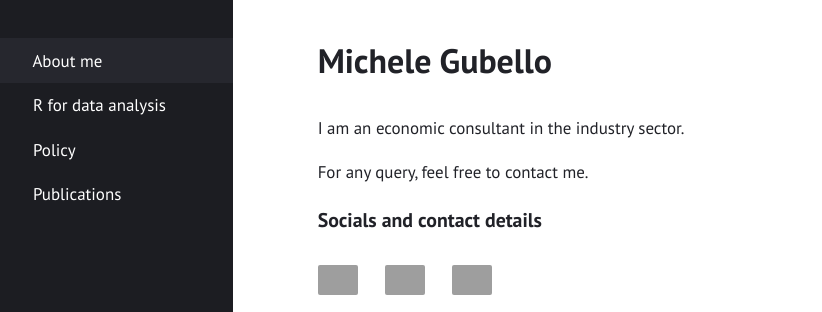
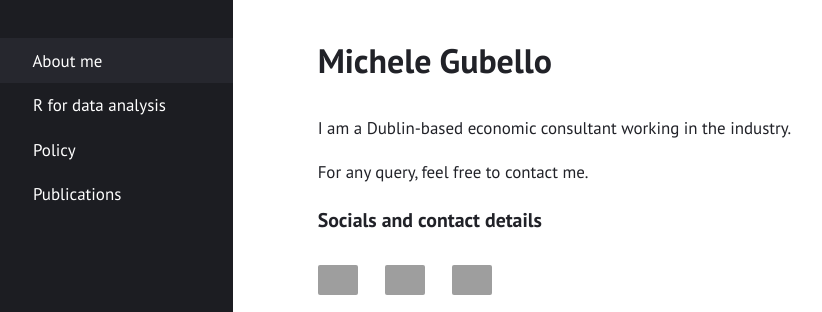
Before and after one commit to gubellom/gubellom.github.io, a Jekyll site: the page built from presentation.md, in a window 1280 px wide. Shown: the top 312 px of the page, without its empty margins (47-869 px from the left). Built offline with Jekyll 4.4.1, drawn with Linux system fonts in a browser that asks for light colours; grey boxes are pictures that could not be loaded.

Commit message:
Update presentation.md
Signed-off-by: Michele Gubello <62111923+gubellom@users.noreply.github.com>

```diff
--- a/presentation.md
+++ b/presentation.md
@@ -25,7 +25,7 @@ permalink: "/"
   <div style="flex: 2; margin-left: 20px;">
     <p> -->
 
-I am an economic consultant in the industry sector.  <!--<be>
+I am a Dublin-based economic consultant working in the industry.  <!--<be>
 <br> -->
 
 <!--
```
